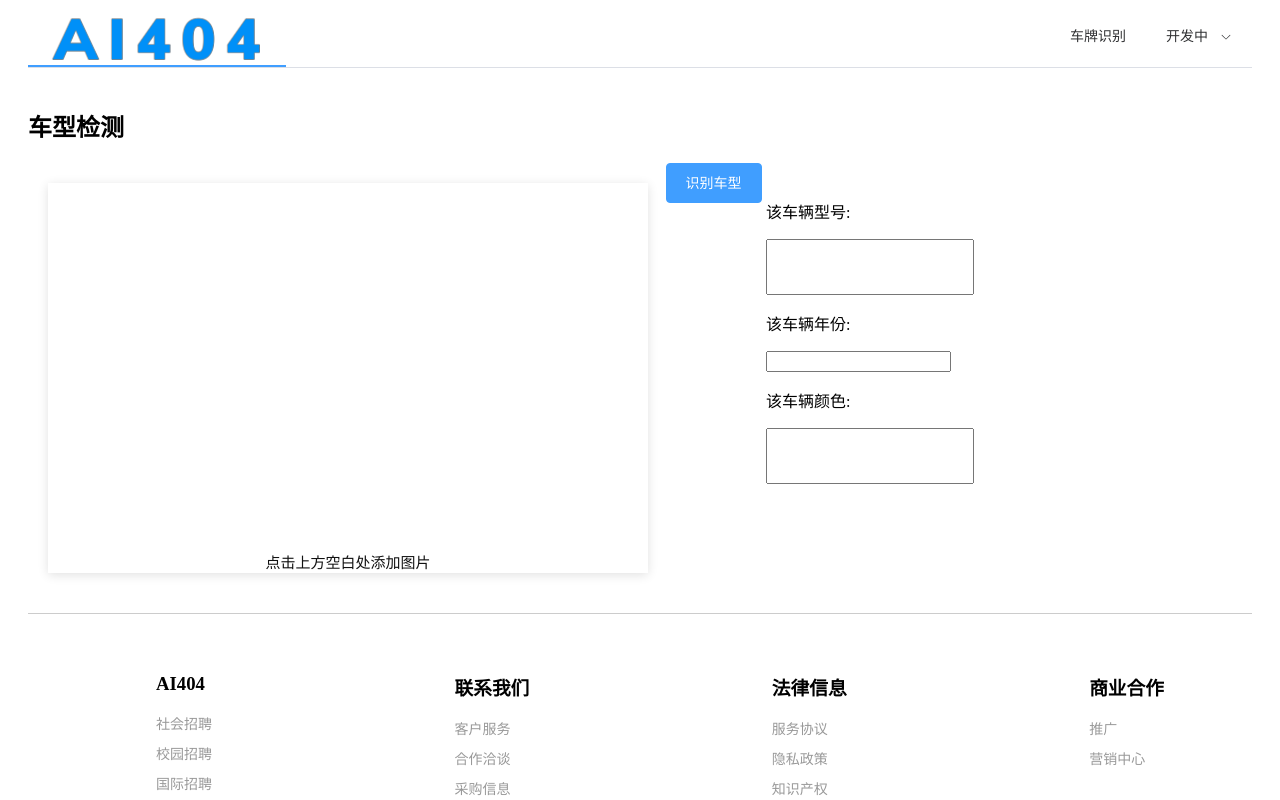
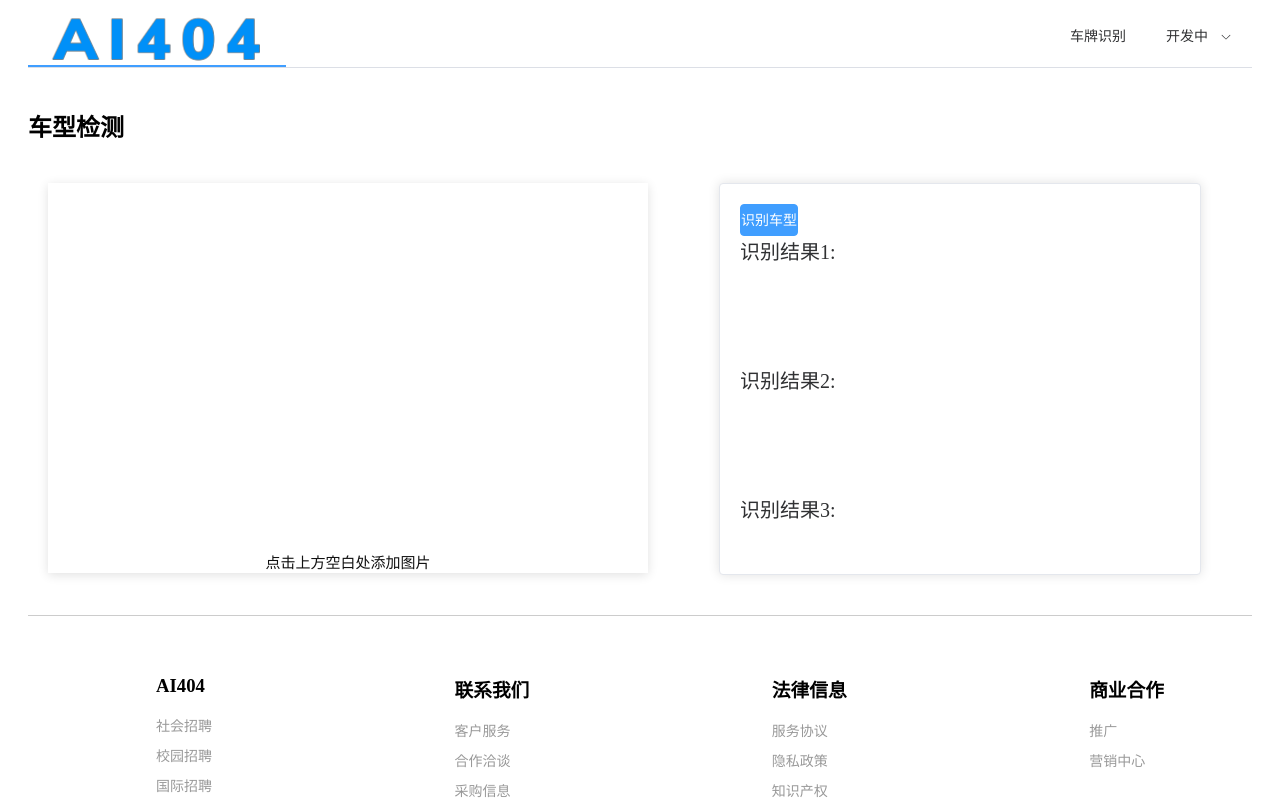
Before and after one commit to Jyijiucode/vi-web, a Vue app: page /car in a window 1280 px wide. Shown: the top 800 px of the page. Built offline with nearby package versions, Linux system fonts and the light colour scheme.

Commit message:
feat: test

```diff
--- a/components.d.ts
+++ b/components.d.ts
@@ -8,17 +8,22 @@ export {}
 declare module '@vue/runtime-core' {
   export interface GlobalComponents {
     ColumnList: typeof import('./src/components/list/ColumnList.vue')['default']
+    ElAside: typeof import('element-plus/es')['ElAside']
     ElButton: typeof import('element-plus/es')['ElButton']
     ElCard: typeof import('element-plus/es')['ElCard']
     ElCol: typeof import('element-plus/es')['ElCol']
     ElContainer: typeof import('element-plus/es')['ElContainer']
+    ElDialog: typeof import('element-plus/es')['ElDialog']
     ElFooter: typeof import('element-plus/es')['ElFooter']
     ElHeader: typeof import('element-plus/es')['ElHeader']
+    ElIcon: typeof import('element-plus/es')['ElIcon']
     ElMain: typeof import('element-plus/es')['ElMain']
     ElMenu: typeof import('element-plus/es')['ElMenu']
     ElMenuItem: typeof import('element-plus/es')['ElMenuItem']
     ElRow: typeof import('element-plus/es')['ElRow']
+    ElSpace: typeof import('element-plus/es')['ElSpace']
     ElSubMenu: typeof import('element-plus/es')['ElSubMenu']
+    ElUpload: typeof import('element-plus/es')['ElUpload']
     GlobalFooter: typeof import('./src/components/layout/GlobalFooter.vue')['default']
     GlobalHeader: typeof import('./src/components/layout/GlobalHeader.vue')['default']
     RouterLink: typeof import('vue-router')['RouterLink']
--- a/src/views/car/index.vue
+++ b/src/views/car/index.vue
@@ -16,15 +16,17 @@
           </div>
         </div>
       </el-main>
-      <el-button  class="button" type="primary" size="large">识别车型</el-button>
       <el-main>
-        <p>该车辆型号:</p>
-        <input type="text" class="t1">
-        <p>该车辆年份:</p>
-        <input type="text" class="t2">
-        <p>该车辆颜色:</p>
-        <input type="text" class="t3">
+        <el-card class="box-card">
+          <div class="clearfix">
+            <el-button style="float: left; padding: 3px 0" type="primary">识别车型</el-button>
+          </div>
+          <div v-for="a in 3" :key="a" class="text item">
+            {{'识别结果'+ a+':'}}
+          </div>
+        </el-card>
       </el-main>
+
     </el-container>
 </template>
 
@@ -105,23 +107,26 @@ export default {
         z-index: 4;
     }
 }
-.button{
-  position: absolute;
-  left: 52%;
-}
-.e1{
-  position: relative;
-  width: 460px;
-  height: 100%;
-}
-.t1{
-  position: relative;
-  width: 200px;
-  height: 50px;
-}
-.t3{
-  position: relative;
-  width: 200px;
-  height: 50px;
-}
+
+.text {
+    font-size: 20px;
+  }
+
+  .item {
+    margin-bottom: 100px;
+  }
+
+  .clearfix:before,
+  .clearfix:after {
+    display: table;
+    content: "";
+  }
+  .clearfix:after {
+    clear: both
+  }
+
+  .box-card {
+    width: 480px;
+    height: 390px;
+  }
 </style>
```
